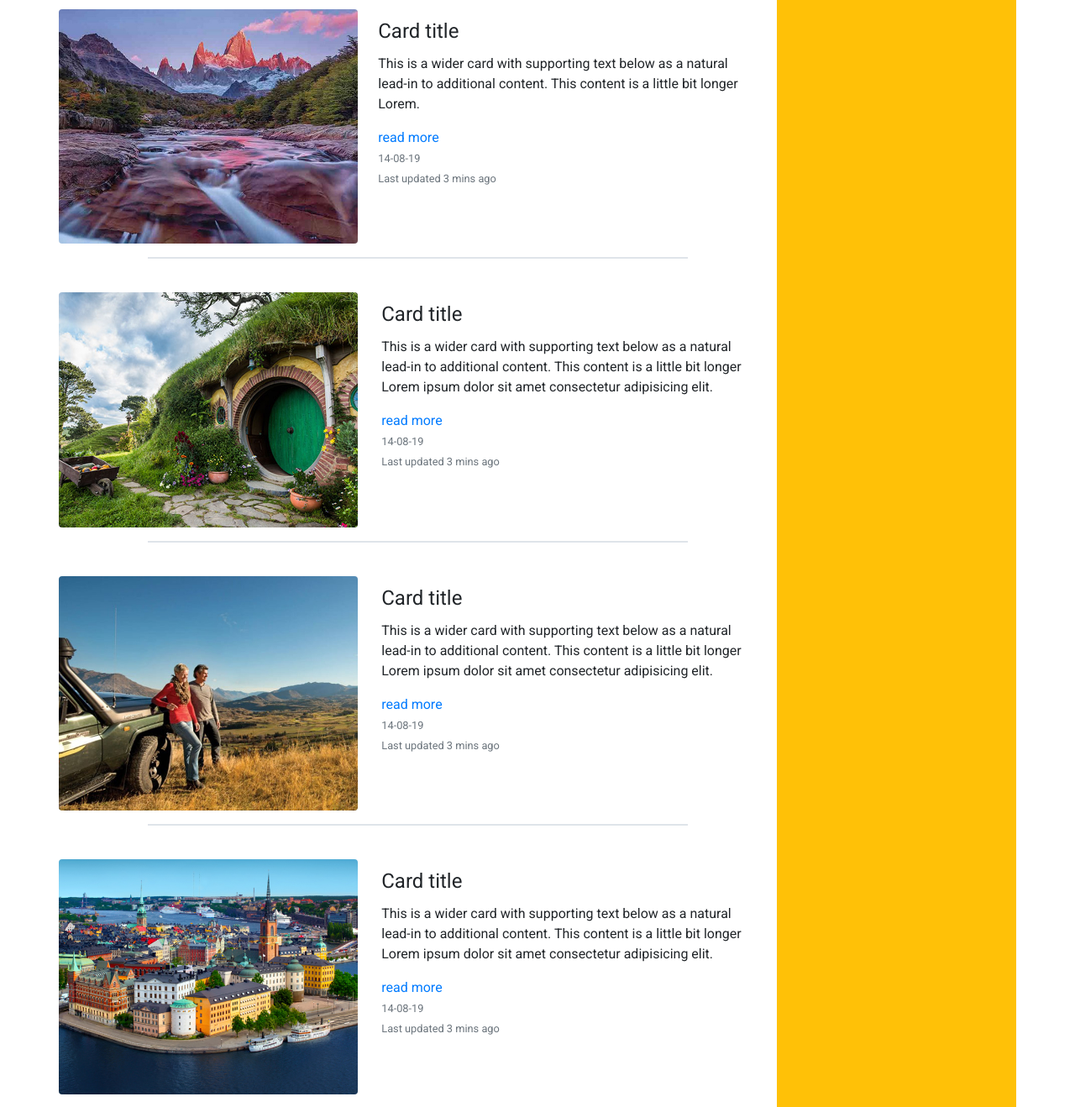
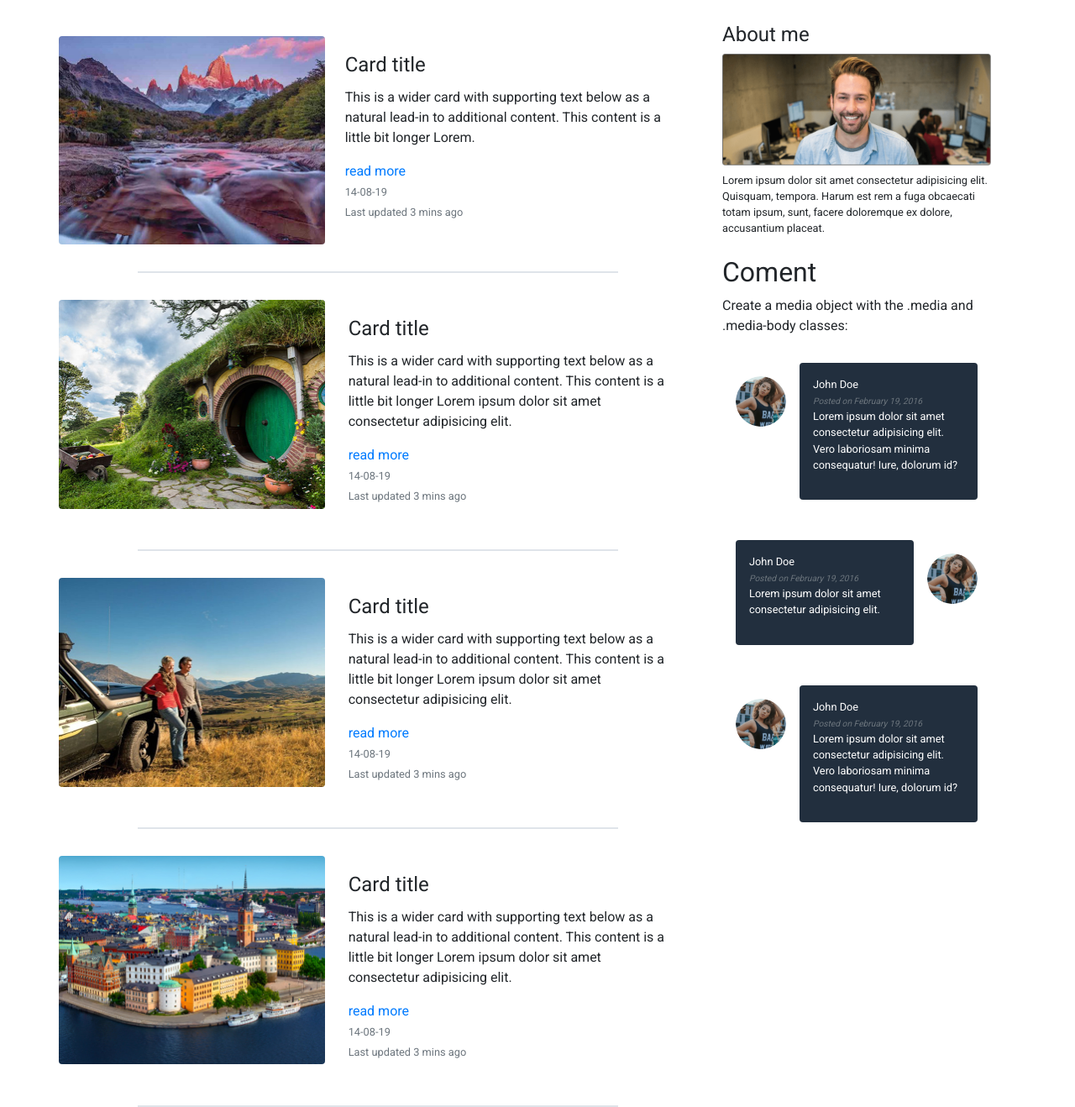
Before and after one commit to Ompach/web_viajes, a website: page index.html in a window 1280 px wide. Shown: the part 1482-2800 px from the top of the page at 84% size. Drawn offline with nearby package versions, Linux system fonts and the light colour scheme; a web font is replaced by a local one.

Commit message:
SideBar
añadiendo seccion about me y coments

```diff
--- a/css/style.css
+++ b/css/style.css
@@ -118,8 +118,13 @@ font-size: 15px;
 
 }
 
+/* -------------------------------------------------------------------------- */
+/*                                   SIDEBAR                                  */
+/* -------------------------------------------------------------------------- */
 
-
+.comentSt{
+    background: #222f3e;
+}
 
 
 /* ------------------------------ TABLET HORIZONTAL (LG REVISAMOS EN 1024PX) ----------------------- */
--- a/index.html
+++ b/index.html
@@ -24,7 +24,7 @@
     <div class="container">
 
 
-      <nav class="navbar navbar-expand-lg navbar-light  " id="textoMenu">
+      <nav class="navbar navbar-expand-lg navbar-light  m-2" id="textoMenu">
         <a><img class=" logotipo" src="/img/logo-3.png" alt=""></a>
         <button class="navbar-toggler" type="button" data-toggle="collapse" data-target="#navbarSupportedContent"
           aria-controls="navbarSupportedContent" aria-expanded="false" aria-label="Toggle navigation">
@@ -154,7 +154,7 @@
       <div class="container p-0 pb-5">
 
 
-        <h4 class="col py-3"> <strong> Outstanding-Tag </strong> </h4>
+        <h4 class="col py-3" style="letter-spacing: 1px;"> <strong> Outstanding-Tag </strong> </h4>
         <div class="card-columns categorias">
 
           <div class="card img-fluid">
@@ -213,7 +213,7 @@
     <div class="container-fluid col  py-5 px-md-3" style="background-color: #f1f2f6">
 
       <div class="container">
-        <h4 class="col py-3"> <strong> Featured Article</strong> </h4>
+        <h4 class="col py-3" style="letter-spacing: 1px;"> <strong> Featured Article</strong> </h4>
         <div class="ziseCard mb-3">
           <div class=" row no-gutters">
             <div class="col-md-5  ">
@@ -247,19 +247,19 @@
 
       <div class="container">
 
-        <h2 class="mt-5"><strong> ARTICULOS </strong> </h2>
+        <h2 class="my-5"style="letter-spacing: 2px;"><strong> ARTICULOS </strong> </h2>
 
         <div class="row">
 
 
-          <div class="col-lg-9 p-0  ">
+          <div class="col-lg-8 p-0  ">
 
             <!-- ----------------------------- articulo 01 ----------------------------- -->
 
             <div class="ziseCard mb-2">
               <div class=" row no-gutters">
 
-                <div class="col-md-5 pt-4 ">
+                <div class="col-md-5 py-3 ">
                   <div class="card-header d-block d-md-none">
                     <h4>Card title</h4>
                   </div>
@@ -288,7 +288,7 @@
 
             <div class="ziseCard mb-2">
               <div class=" row no-gutters">
-                <div class="col-md-5 pt-4 ">
+                <div class="col-md-5 py-3 ">
                   <div class="card-header d-block d-md-none">
                     <h4>Card title</h4>
                   </div>
@@ -313,9 +313,9 @@
 
             <!-- ----------------------------- articulo 03 ----------------------------- -->
 
-            <div class="ziseCard mb-2">
+            <div class="ziseCard ">
               <div class=" row no-gutters">
-                <div class="col-md-5 pt-4 ">
+                <div class="col-md-5 py-3 ">
                   <div class="card-header d-block d-md-none">
                     <h4>Card title</h4>
                   </div>
@@ -340,9 +340,9 @@
 
             <!-- ----------------------------- articulo 04 ----------------------------- -->
 
-            <div class="ziseCard mb-2">
+            <div class="ziseCard ">
               <div class=" row no-gutters">
-                <div class="col-md-5 pt-4 ">
+                <div class="col-md-5 py-3 ">
                   <div class="card-header d-block d-md-none">
                     <h4>Card title</h4>
                   </div>
@@ -367,9 +367,9 @@
 
             <!-- ----------------------------- articulo 05 ----------------------------- -->
 
-            <div class="ziseCard mb-2">
+            <div class="ziseCard ">
               <div class=" row no-gutters">
-                <div class="col-md-5 pt-4 ">
+                <div class="col-md-5 py-3 ">
                   <div class="card-header d-block d-md-none">
                     <h4>Card title</h4>
                   </div>
@@ -400,9 +400,9 @@
 
 
             <!-- ---------------------------- articulos 06 ----------------------------- -->
-            <div class="ziseCard mb-2">
+            <div class="ziseCard ">
               <div class=" row no-gutters">
-                <div class="col-md-5 pt-4 ">
+                <div class="col-md-5 py-3 ">
                   <div class="card-header d-block d-md-none">
                     <h4>Card title</h4>
                   </div>
@@ -428,9 +428,58 @@
 
           </div>
 
+<!-- ----------------------------------------------------------------------- -->
+<!--                                ASIDE BAR                                -->
+<!-- ----------------------------------------------------------------------- -->
+
+          <div class="col-4 d-none d-lg-block">
+            <div class="container">
+              <h4>About me</h4>
+              <img src="img/Rectangle 18@2x.png" class="img-fluid" alt="">
+              <p class="small py-2">Lorem ipsum dolor sit amet consectetur adipisicing elit. Quisquam, tempora. Harum
+                est rem a fuga obcaecati totam ipsum, sunt, facere doloremque ex dolore, accusantium placeat.</p>
+            </div>
+              <div>
+
+<!-- ------------------------------- COMENT -------------------------------- -->
+
+                <div class="container mt-3">
+                  <h2>Coment</h2>
+                  <p>Create a media object with the .media and .media-body classes:</p>
+                  <div class="media p-3">
+                    <img src="img/Ellipse -1@2x.png" alt="John Doe" class="mr-3 mt-3 rounded-circle" style="width:60px;">
+                    <div class="media-body rounded comentSt p-3 small text-white">
+                      <h7 >John Doe <small><i class="text-secondary"> <br> Posted on February 19, 2016</i></small></h7>
+                      <p >Lorem ipsum dolor sit amet consectetur adipisicing elit. Vero laboriosam minima consequatur! Iure, dolorum id?</p>
+                    </div>
+                  </div>
+                </div>
 
 
-          <div class="col-3 bg-warning d-none d-lg-block">
+                <div class="container mt-3">
+                  <div class="media p-3">
+                      <div class="media-body rounded comentSt p-3 small text-white">
+                          <h7 >John Doe <small><i class="text-secondary"> <br>Posted on February 19, 2016</i></small></h7>
+                          <p >Lorem ipsum dolor sit amet consectetur adipisicing elit.</p>
+                        </div>
+                    <img src="img/Ellipse -1@2x.png"  alt="John Doe" class="ml-3 mt-3 rounded-circle " style="width:60px;">
+
+                  </div>
+                </div>
+
+
+                <div class="container mt-3">
+                    <div class="media p-3">
+                      <img src="img/Ellipse -1@2x.png" alt="John Doe" class="mr-3 mt-3 rounded-circle" style="width:60px;">
+                      <div class="media-body rounded comentSt p-3 small text-white">
+                        <h7 >John Doe <small><i class="text-secondary"> <br> Posted on February 19, 2016</i></small></h7>
+                        <p >Lorem ipsum dolor sit amet consectetur adipisicing elit. Vero laboriosam minima consequatur! Iure, dolorum id?</p>
+                      </div>
+                    </div>
+                  </div>
+
+
+              </div>
 
           </div>
 
@@ -461,7 +510,7 @@
             <div id="accordion">
 
               <!-- ---------------------------- ACORDION FAQ ----------------------------- -->
-              <h3 class="col p-2 py-5"> <STRong> frequently Asked Questions </STRong> </h3>
+              <h3 class="col p-2 py-5" style="letter-spacing: 1px;"> <STRong> frequently Asked Questions </STRong> </h3>
               <div class="card">
                 <div class="card-header">
                   <a class="card-link text-muted" data-toggle="collapse" href="#collapseOne">
```
